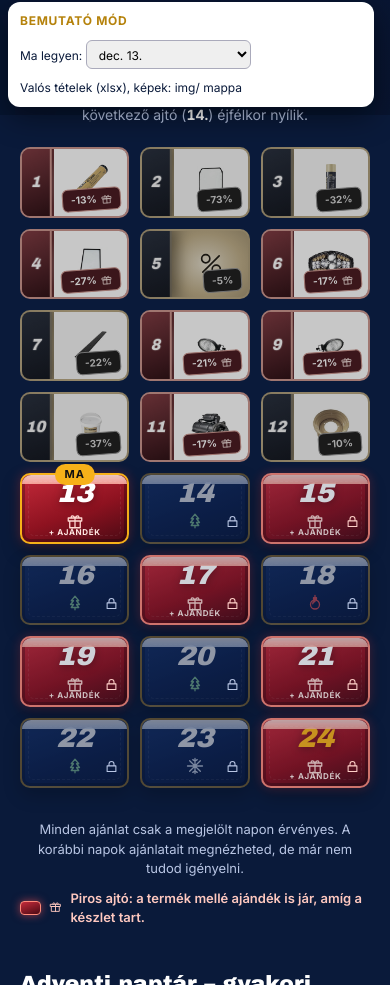
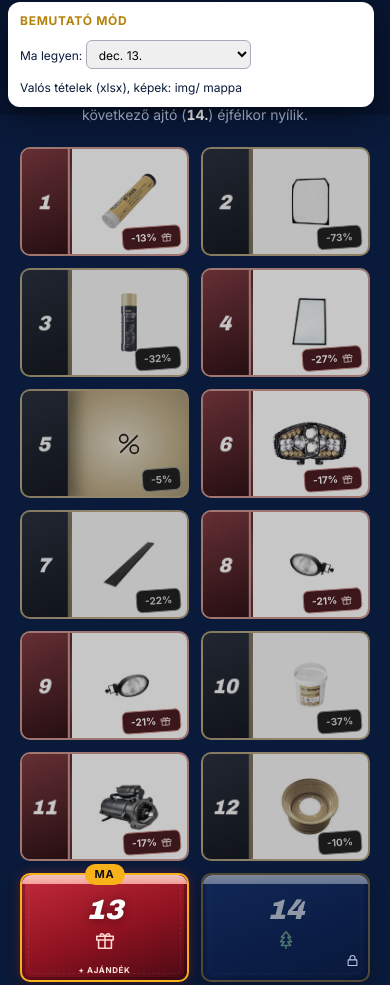
Before and after one commit to iG6500/cs_advent, a plain HTML site: page index.html in a window 390 px wide. Shown: the part 729-1714 px from the top of the page. Drawn offline with Linux system fonts and the light colour scheme.

Commit message:
Update index.html

```diff
--- a/index.html
+++ b/index.html
@@ -355,16 +355,16 @@ h1 em{font-style:normal;color:var(--amber);display:block}
 .count b{color:#fff;font-variant-numeric:tabular-nums}
 
 /* ---------- ajtók ---------- */
-.grid{display:grid;grid-template-columns:repeat(6,1fr);gap:16px;padding-bottom:10px}
-.door{position:relative;aspect-ratio:2.25/1;border:0;background:none;padding:0;text-align:left;perspective:600px}
+.grid{display:grid;grid-template-columns:repeat(4,1fr);gap:20px;padding-bottom:10px}
+.door{position:relative;aspect-ratio:2/1;border:0;background:none;padding:0;text-align:left;perspective:600px}
 .plate{position:absolute;inset:0;border-radius:10px;border:2px solid var(--line);
   background:linear-gradient(160deg,#17356f 0%,#0e2250 60%,#0a1a3e 100%);
   box-shadow:inset 0 0 0 3px rgba(0,0,0,.22),0 8px 18px rgba(0,0,0,.35);
   display:flex;align-items:center;justify-content:space-between;padding:0 16%;transition:transform .35s,box-shadow .25s,border-color .25s,opacity .25s}
 .plate::before{content:"";position:absolute;left:0;right:0;top:0;height:9px;border-radius:9px 9px 0 0;background:linear-gradient(#fff,#cfdcf5);opacity:.85}
 .plate::after{content:"";position:absolute;inset:6px;border-radius:6px;border:1px dashed rgba(255,255,255,.08);pointer-events:none}
-.num{font-family:var(--f-head);font-size:clamp(24px,3.1vw,40px);font-style:italic;line-height:1;letter-spacing:-.01em}
-.deco{font-size:clamp(18px,2vw,26px);color:#e8f1ff;opacity:.92}
+.num{font-family:var(--f-head);font-size:clamp(30px,4.2vw,56px);font-style:italic;line-height:1;letter-spacing:-.01em}
+.deco{font-size:clamp(22px,2.6vw,34px);color:#e8f1ff;opacity:.92}
 .deco.b{color:#ff5a5a}.deco.p{color:#8fd19e}
 .door:hover .plate{transform:translateY(-2px)}
 .door:focus-visible{outline:3px solid #fff;outline-offset:3px;border-radius:12px}
@@ -385,7 +385,7 @@ h1 em{font-style:normal;color:var(--amber);display:block}
 .door.opened .inside{display:block;position:absolute;inset:0;border-radius:10px;overflow:hidden;border:2px solid var(--line);
   background:radial-gradient(90% 120% at 60% 50%,#ffe39a 0%,#f7b119 38%,#9a6a05 100%)}
 .door.opened .flap{position:absolute;left:0;top:0;bottom:0;width:30%;display:grid;place-items:center;background:linear-gradient(160deg,#17356f,#0a1a3e);border-right:2px solid var(--line);
-  transform-origin:left;transform:perspective(300px) rotateY(-28deg);font-family:var(--f-head);font-style:italic;font-size:clamp(16px,2vw,26px);box-shadow:6px 0 14px rgba(0,0,0,.4)}
+  transform-origin:left;transform:perspective(300px) rotateY(-28deg);font-family:var(--f-head);font-style:italic;font-size:clamp(20px,2.8vw,38px);box-shadow:6px 0 14px rgba(0,0,0,.4)}
 .door.opened .prod{position:absolute;left:30%;right:0;top:0;bottom:0;display:grid;place-items:center;color:#2b1d00}
 .door.opened .prod img{position:absolute;inset:0;width:100%;height:100%;object-fit:cover;display:block;background:#fff}
 .door.opened .prod .i{font-size:clamp(28px,4vw,48px);stroke-width:1.4;filter:drop-shadow(0 2px 3px rgba(255,255,255,.4))}
@@ -404,7 +404,7 @@ h1 em{font-style:normal;color:var(--amber);display:block}
 .door.gift .deco.g{color:#ffd9d2;opacity:1}
 .door.gift .num{text-shadow:0 1px 8px rgba(0,0,0,.4)}
 .door.gift .plate::before{background:linear-gradient(#ffe3dc,#ffb3a6)}
-.giftlbl{position:absolute;left:50%;bottom:6px;transform:translateX(-50%);font-family:var(--f-body);font-style:normal;font-weight:800;font-size:clamp(8px,.85vw,11px);letter-spacing:.08em;text-transform:uppercase;color:#ffe9e4;white-space:nowrap}
+.giftlbl{position:absolute;left:50%;bottom:8px;transform:translateX(-50%);font-family:var(--f-body);font-style:normal;font-weight:800;font-size:clamp(9px,1vw,13px);letter-spacing:.08em;text-transform:uppercase;color:#ffe9e4;white-space:nowrap}
 .door.gift.future .plate{opacity:.8}
 .door.gift.future .lock{color:#ffd0c8}
 .door.gift.today .plate{border-color:var(--amber)}
@@ -514,14 +514,14 @@ footer .sites .i{color:var(--amber)}
 
 /* ---------- reszponzív ---------- */
 @media (max-width:1000px){
-  .grid{grid-template-columns:repeat(4,1fr)}
+  .grid{grid-template-columns:repeat(3,1fr)}
   .facts .wrap{grid-template-columns:1fr 1fr}
   .fact:nth-child(3){border-left:0}
   .fact:nth-child(n+3){border-top:1px solid rgba(255,255,255,.12)}
 }
 @media (max-width:640px){
   .hero{min-height:640px;padding:0 0 118px;align-items:flex-end;background:linear-gradient(180deg,rgba(8,20,47,0) 0%,rgba(8,20,47,.15) 30%,rgba(8,20,47,.88) 62%,#09173a 100%),var(--hero-img) 66% 0%/auto 62% no-repeat,#09173a}
-  .grid{grid-template-columns:repeat(3,1fr);gap:11px}
+  .grid{grid-template-columns:repeat(2,1fr);gap:12px}
   .door{aspect-ratio:1.55/1}
   .plate{padding:0 12%;flex-direction:column;justify-content:center;gap:3px}
   .num{font-size:28px}
```
